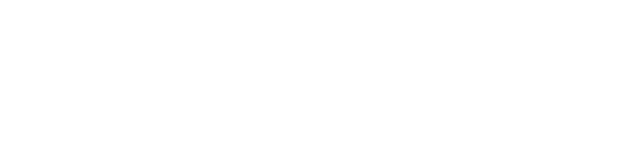
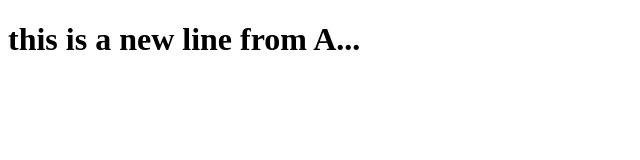
Before and after one commit to MisoEric/Example, a plain HTML site: page index.html in a window 1280 px wide. Shown: the whole page, without its empty margins (0-640 px from the left). Drawn offline with Linux system fonts and the light colour scheme.

Commit message:
Add a new line

```diff
--- a/index.html
+++ b/index.html
@@ -6,6 +6,6 @@
     <title>Document</title>
 </head>
 <body>
-
+    <H1>this is a new line from A...</H1>
 </body>
 </html>
```
